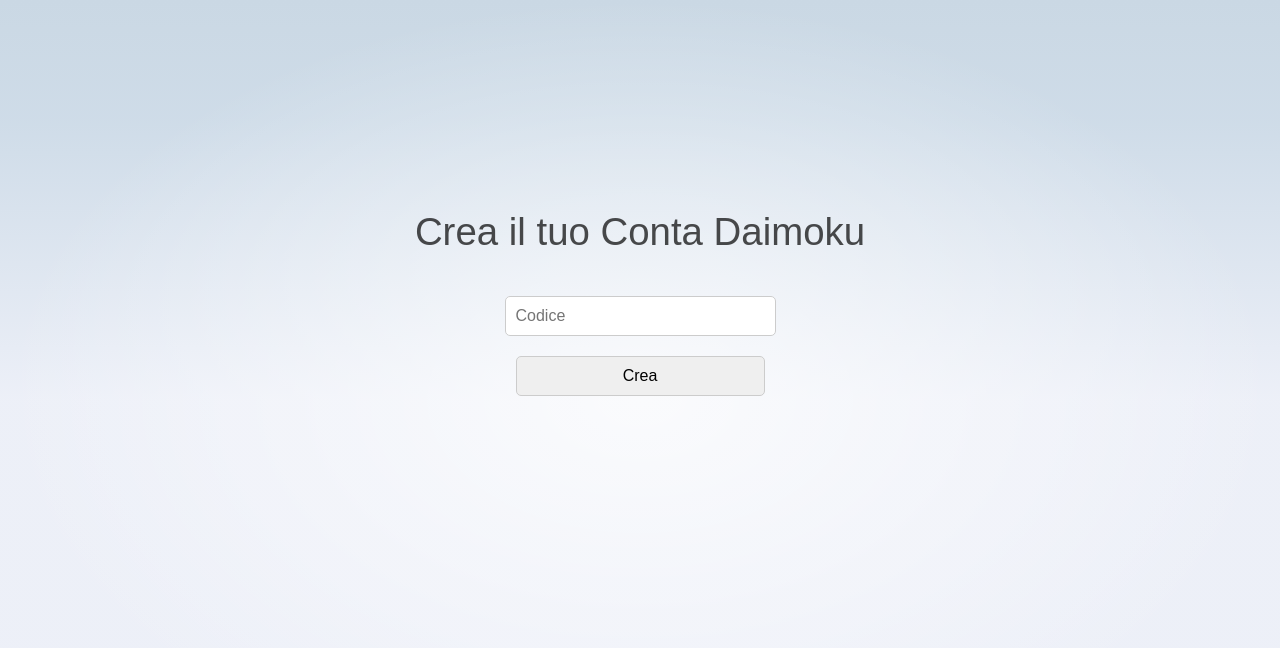
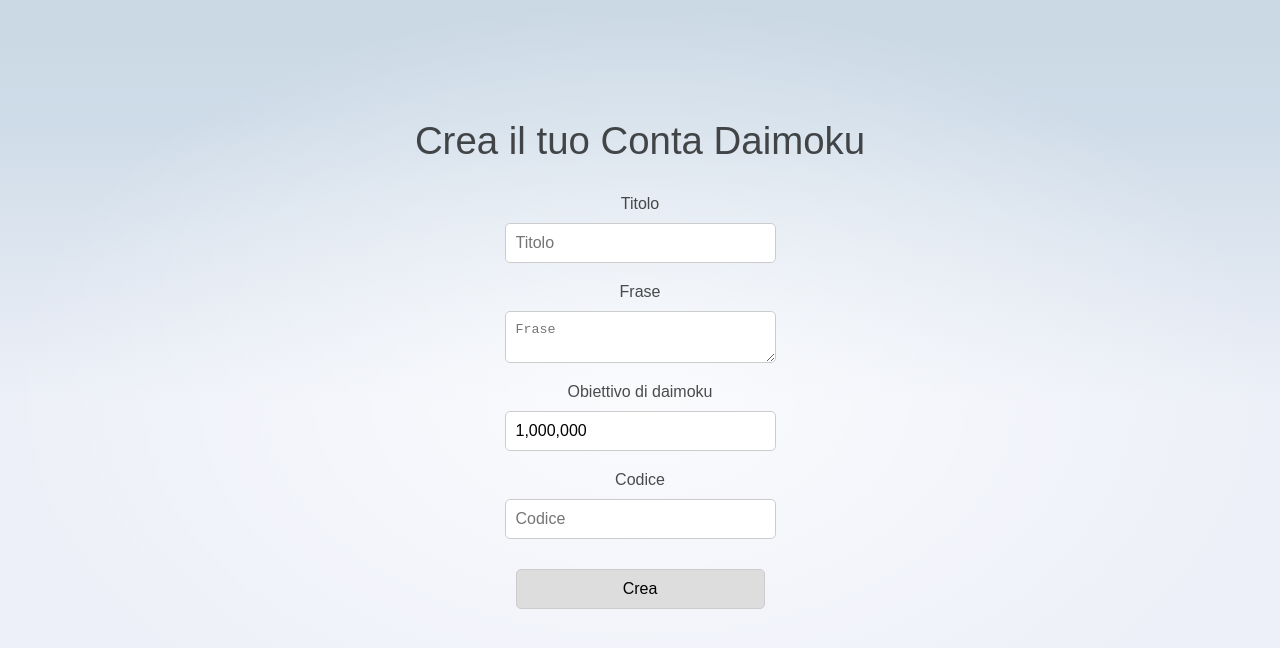
Before and after one commit to upalatucci/conta-daimoku, a SvelteKit app: page / in a window 1280 px wide. Shown: the top 648 px of the page. Built offline with nearby package versions, Linux system fonts and the light colour scheme.

Commit message:
conta daimoku info

```diff
--- a/package.json
+++ b/package.json
@@ -28,6 +28,7 @@
 	},
 	"type": "module",
 	"dependencies": {
-		"@vercel/kv": "^0.2.2"
+		"@vercel/kv": "^0.2.2",
+		"lodash.debounce": "^4.0.8"
 	}
 }
--- a/src/routes/+page.server.js
+++ b/src/routes/+page.server.js
@@ -7,7 +7,19 @@ export const actions = {
 		const data = await request.formData();
 
 		const id = data.get('id');
-		await kv.set(`daimoku-${id}`, 0);
+		const name = data.get('name');
+		const phrase = data.get('phrase');
+		const objective = data.get('objective');
+
+		await Promise.all([
+			kv.set(`daimoku-${id}`, 0),
+
+			kv.hmset(`${id}-info`, {
+				name,
+				phrase,
+				objective
+			})
+		]);
 
 		throw redirect(307, `/${id}`);
 	}
--- a/src/routes/+page.svelte
+++ b/src/routes/+page.svelte
@@ -1,18 +1,75 @@
 <script>
 	import { enhance } from '$app/forms';
+	import { fetchDaimoku } from '$lib/api';
+	import debounce from 'lodash.debounce';
+
+	/**
+	 * @type {string | null}
+	 */
+	let code = null;
+
+	let codeError = '';
+	let codeEdited = false;
+
+	let objective = 1_000_000;
+	let stringObjective = objective.toLocaleString();
+
+	const codeExists = debounce(() => {
+		if (!code) return;
+		fetchDaimoku(code).then((daimokuResponse) => {
+			if (daimokuResponse) {
+				codeError = "Un conta-daimoku con questo codice gia' esiste";
+			}
+		});
+	}, 1000);
+
+	$: if (code) {
+		codeEdited = true;
+		codeExists();
+	}
+
+	$: {
+		stringObjective = stringObjective.replace(/[^0-9,]/g, '');
+		objective = Number(stringObjective.replace(/[\,]/g, ''));
+
+		if (Number.isNaN(objective)) {
+			objective = 0;
+			stringObjective = '0';
+		}
+
+		stringObjective = objective.toLocaleString();
+	}
 </script>
 
 <section>
-   <h1> Crea il tuo Conta Daimoku</h1>
+	<h1>Crea il tuo Conta Daimoku</h1>
 
 	<form method="post" use:enhance>
-        <input type="text" placeholder="Codice" name='id' />
+		<label for="name">Titolo</label>
+		<input type="text" placeholder="Titolo" name="name" required />
+
+		<label for="phrase">Frase</label>
+		<textarea name="phrase" placeholder="Frase" required />
+
+		<label for="objective">Obiettivo di daimoku</label>
+		<input
+			type="text"
+			placeholder="Obiettivo"
+			name="objective"
+			required
+			bind:value={stringObjective}
+		/>
+
+		<label for="id">Codice</label>
+		<input type="text" placeholder="Codice" name="id" required bind:value={code} />
+		{#if codeError}
+			<p class="code-error">{codeError}</p>
+		{/if}
 		<button type="submit">Crea</button>
 	</form>
 </section>
 
 <style>
-
 	section {
 		display: flex;
 		flex-direction: column;
@@ -28,12 +85,14 @@
 		align-items: center;
 	}
 
-    form input {
+	form input,
+	form textarea {
 		width: 100%;
 		padding: 10px;
 		margin: 10px;
 		border-radius: 5px;
 		border: 1px solid #ccc;
+		margin-bottom: 20px;
 	}
 
 	form button {
@@ -42,9 +101,16 @@
 		margin: 10px;
 		border-radius: 5px;
 		border: 1px solid #ccc;
+		background-color: #ddd;
+		cursor: pointer;
 	}
 
 	form button:hover {
 		background-color: #ccc;
 	}
+
+	.code-error {
+		color: red;
+		margin-top: 0;
+	}
 </style>
```
Also changed, not shown: src/routes/[id]/+page.server.js (+8 -2 lines), src/routes/[id]/+page.svelte (+11 -6 lines), 1 other file (tests, documents, lock files or other folders). Lines whose indentation alone changed are shown as unchanged.
